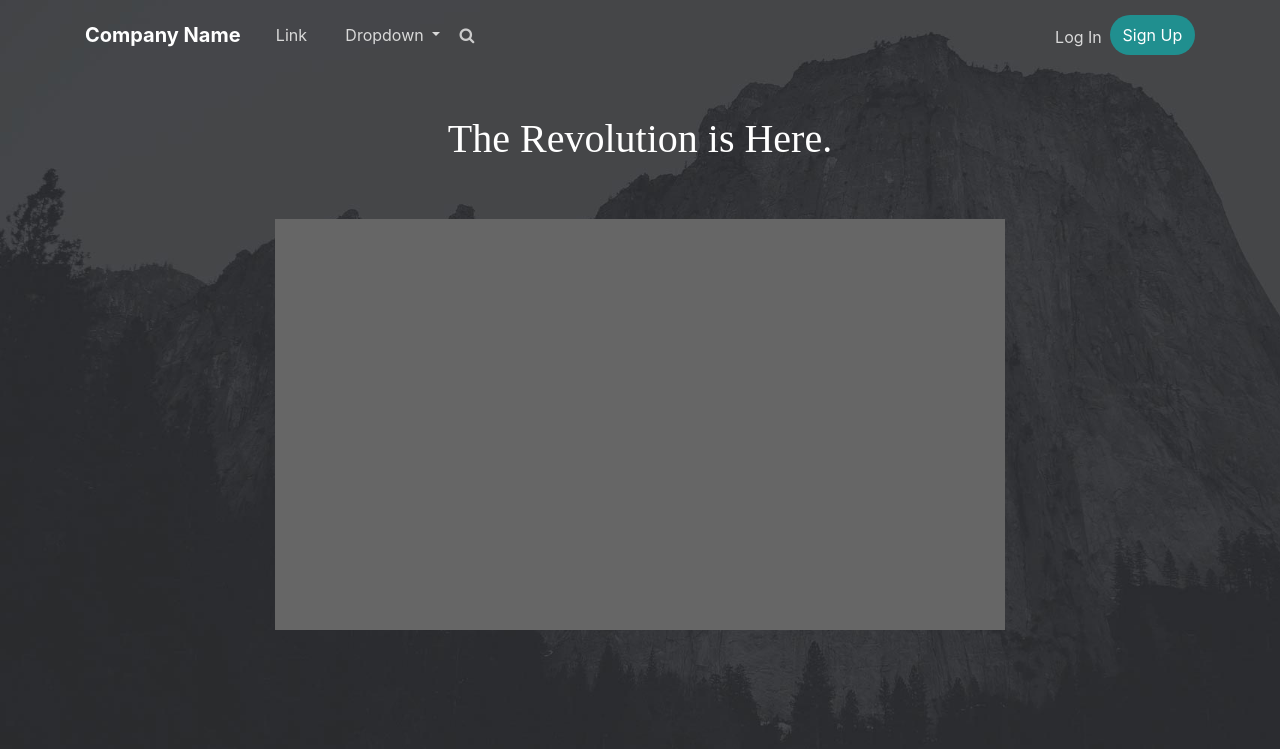
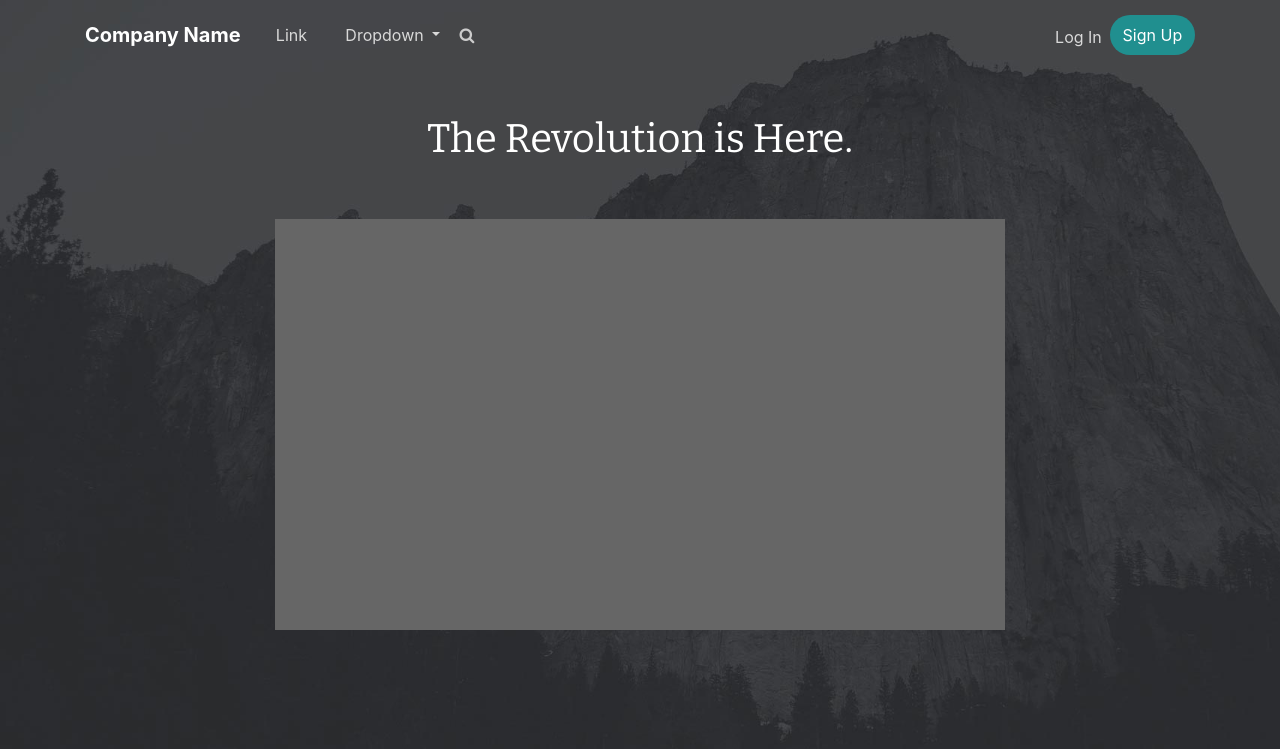
Before and after one commit to Skremed/PGU-unofficial, a Django app: page / in a window 1280 px wide. Shown: the top 749 px of the page. Run offline with Django 3.2, Linux system fonts and the light colour scheme; some libraries are stand-ins or nearby versions; grey boxes are pictures that could not be loaded.

Commit message:
changed homepage.html

```diff
--- a/pgu/homepage/templates/homepage/homepage.html
+++ b/pgu/homepage/templates/homepage/homepage.html
@@ -7,7 +7,7 @@
     <meta name="viewport" content="width=device-width, initial-scale=1.0, shrink-to-fit=no">
     <title>PGU</title>
     <link rel="stylesheet" href="{% static 'assets/bootstrap/css/bootstrap.min.css' %}">
-    <link rel="stylesheet" href="{% static 'https://fonts.googleapis.com/css?family=Bitter:400,700' %}">
+    <link rel="stylesheet" href="https://fonts.googleapis.com/css?family=Bitter:400,700">
     <link rel="stylesheet" href="{% static 'assets/fonts/font-awesome.min.css' %}">
     <link rel="stylesheet" href="{% static 'assets/css/Header-Dark.css' %}">
     <link rel="stylesheet" href="{% static 'assets/css/News-Cards.css' %}">
```
